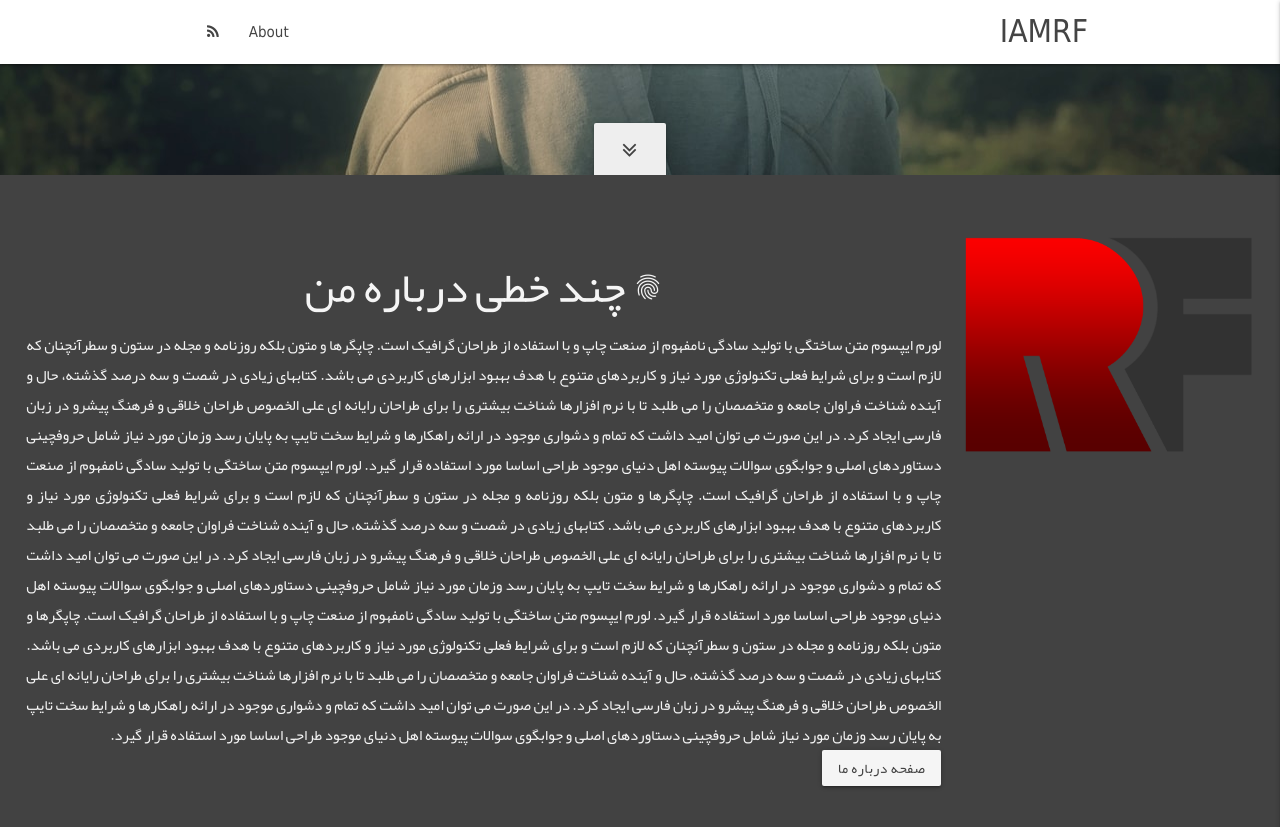
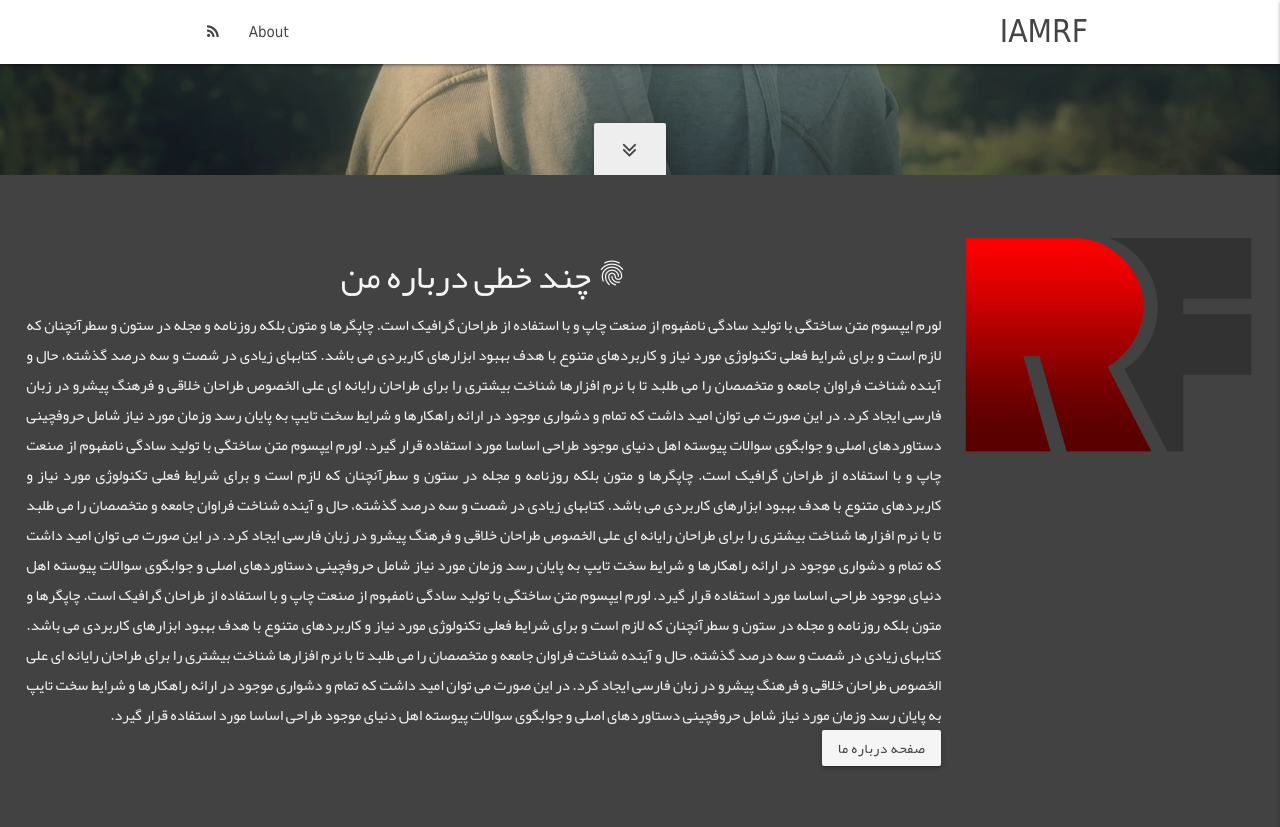
Before and after one commit to iamrf/iamrf.github.io, a Jekyll site: the page built from index.md, in a window 1280 px wide and 900 px high, scrolled down 725 px. Shown: the top 827 px of the window. Built offline with Jekyll 4.4.1, drawn with Linux system fonts in a browser that asks for light colours.

Commit message:
title size of about section in intro was decreassed

```diff
--- a/_includes/about.html
+++ b/_includes/about.html
@@ -5,10 +5,10 @@
                 <img id="about-pic" src="{{ site.url}}/assets/img/rf-logo.png" class="img-fit">
             </div>
             <div class="col s12 12 l9">
-                    <h3 class="center">
+                    <h4 class="center">
                         <i class="material-icons md-2">fingerprint</i>
                         چند خطی درباره من
-                    </h3>
+                    </h4>
                     لورم ایپسوم متن ساختگی با تولید سادگی نامفهوم از صنعت چاپ و با استفاده از طراحان گرافیک است. چاپگرها و متون بلکه روزنامه و مجله در ستون و سطرآنچنان که لازم است و برای شرایط فعلی تکنولوژی مورد نیاز و کاربردهای متنوع با هدف بهبود ابزارهای کاربردی می باشد. کتابهای زیادی در شصت و سه درصد گذشته، حال و آینده شناخت فراوان جامعه و متخصصان را می طلبد تا با نرم افزارها شناخت بیشتری را برای طراحان رایانه ای علی الخصوص طراحان خلاقی و فرهنگ پیشرو در زبان فارسی ایجاد کرد. در این صورت می توان امید داشت که تمام و دشواری موجود در ارائه راهکارها و شرایط سخت تایپ به پایان رسد وزمان مورد نیاز شامل حروفچینی دستاوردهای اصلی و جوابگوی سوالات پیوسته اهل دنیای موجود طراحی اساسا مورد استفاده قرار گیرد.
                     لورم ایپسوم متن ساختگی با تولید سادگی نامفهوم از صنعت چاپ و با استفاده از طراحان گرافیک است. چاپگرها و متون بلکه روزنامه و مجله در ستون و سطرآنچنان که لازم است و برای شرایط فعلی تکنولوژی مورد نیاز و کاربردهای متنوع با هدف بهبود ابزارهای کاربردی می باشد. کتابهای زیادی در شصت و سه درصد گذشته، حال و آینده شناخت فراوان جامعه و متخصصان را می طلبد تا با نرم افزارها شناخت بیشتری را برای طراحان رایانه ای علی الخصوص طراحان خلاقی و فرهنگ پیشرو در زبان فارسی ایجاد کرد. در این صورت می توان امید داشت که تمام و دشواری موجود در ارائه راهکارها و شرایط سخت تایپ به پایان رسد وزمان مورد نیاز شامل حروفچینی دستاوردهای اصلی و جوابگوی سوالات پیوسته اهل دنیای موجود طراحی اساسا مورد استفاده قرار گیرد.
                     لورم ایپسوم متن ساختگی با تولید سادگی نامفهوم از صنعت چاپ و با استفاده از طراحان گرافیک است. چاپگرها و متون بلکه روزنامه و مجله در ستون و سطرآنچنان که لازم است و برای شرایط فعلی تکنولوژی مورد نیاز و کاربردهای متنوع با هدف بهبود ابزارهای کاربردی می باشد. کتابهای زیادی در شصت و سه درصد گذشته، حال و آینده شناخت فراوان جامعه و متخصصان را می طلبد تا با نرم افزارها شناخت بیشتری را برای طراحان رایانه ای علی الخصوص طراحان خلاقی و فرهنگ پیشرو در زبان فارسی ایجاد کرد. در این صورت می توان امید داشت که تمام و دشواری موجود در ارائه راهکارها و شرایط سخت تایپ به پایان رسد وزمان مورد نیاز شامل حروفچینی دستاوردهای اصلی و جوابگوی سوالات پیوسته اهل دنیای موجود طراحی اساسا مورد استفاده قرار گیرد.
```
